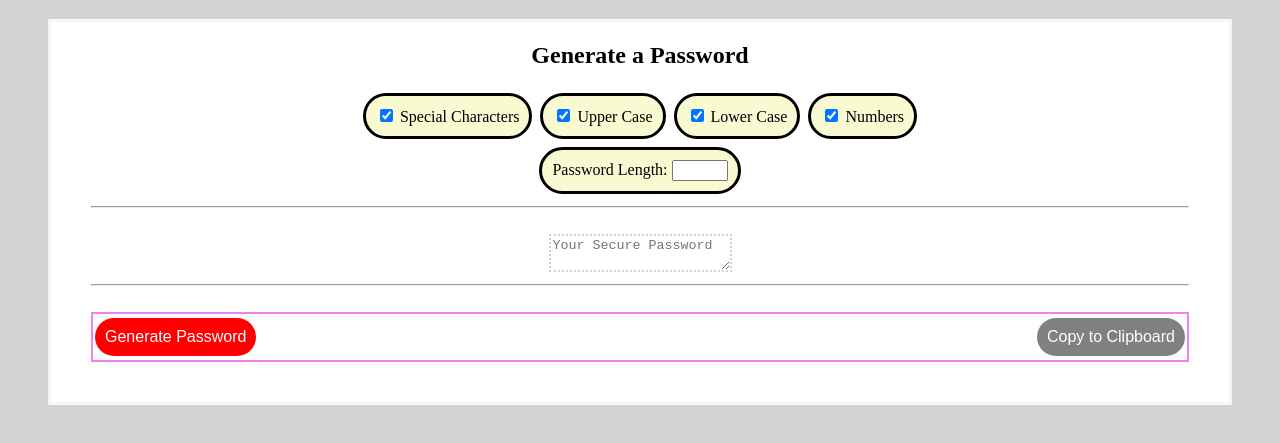
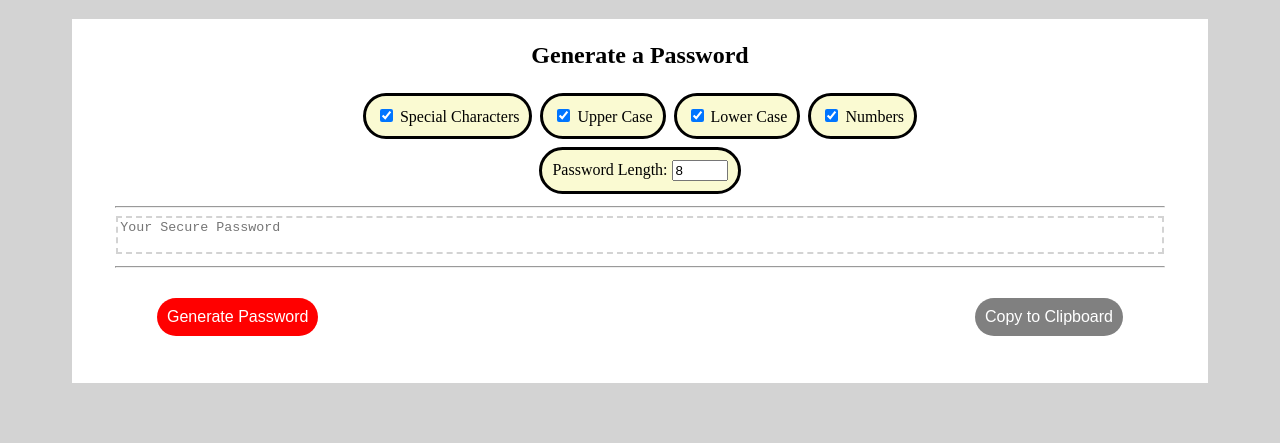
Before and after one commit to GregReneris/Password-Generator, a plain HTML site: page index.html in a window 1280 px wide. Shown: the part 61-504 px from the top of the page. Drawn offline with Linux system fonts and the light colour scheme.

Commit message:
adding better styling

```diff
--- a/index.html
+++ b/index.html
@@ -25,11 +25,11 @@
         <div class="charbutton"><input type="checkbox" id="LowerCase" checked> Lower Case  </div>
         <div class="charbutton"><input type="checkbox" id="NumeRick" checked> Numbers  </div>
         <br>
-        <div class="pwinput">Password Length: <input type="number" min="8" max="32" id="PasswordLength"/> </div> <br>
+        <div class="pwinput">Password Length: <input type="number" min="8" max="32" value="8" id="PasswordLength"/> </div> <br>
         <hr id="hrid">
 
 
-        <br>
+
         <div class="textborder">
 
             <textarea
--- a/style.css
+++ b/style.css
@@ -16,10 +16,12 @@ margin-right: auto;
 
     background-color: white;
     border-style: solid;
-    border-color: whitesmoke;
-    margin-right: 5vh;
-    margin-left: 5vh;
+    border-color: white;
+    margin-right: 5vw;
+    margin-left: 5vw;
     padding-bottom: 5vh;
+    padding-left: 5vh;
+    padding-right: 5vh;
 
 }
 
@@ -28,18 +30,25 @@ margin-right: auto;
 #password{
 
     border-color: lightgrey;
-    border-style: dotted;
+    border-style: dashed;
     border-width: 2px;
+    /* margin: auto; */
+    resize: none;
+    width: 99%;
+    height: 100%;
+    /* box-sizing: border-box; not useful*/
+    /* margin-left: 5vh;
+    margin-right: 5vh; */
 
 }
 
 #hrid {
 
-    margin-left: 5vh;
+    /* margin-left: 5vh;
     margin-right: 5vh;
-/*
-    padding-left: 5vh;
-    padding-right: 5vh; */
+/*  */
+    /* padding-left: 5vh;
+    padding-right: 5vh;  */
 
 }
 
@@ -76,7 +85,7 @@ margin-right: auto;
 .bottombuttons {
 
     color: violet;
-    border: solid;
+    border: none;
     border-width: 2px;
     margin-left: 5vh;
     margin-right: 5vh;
```
